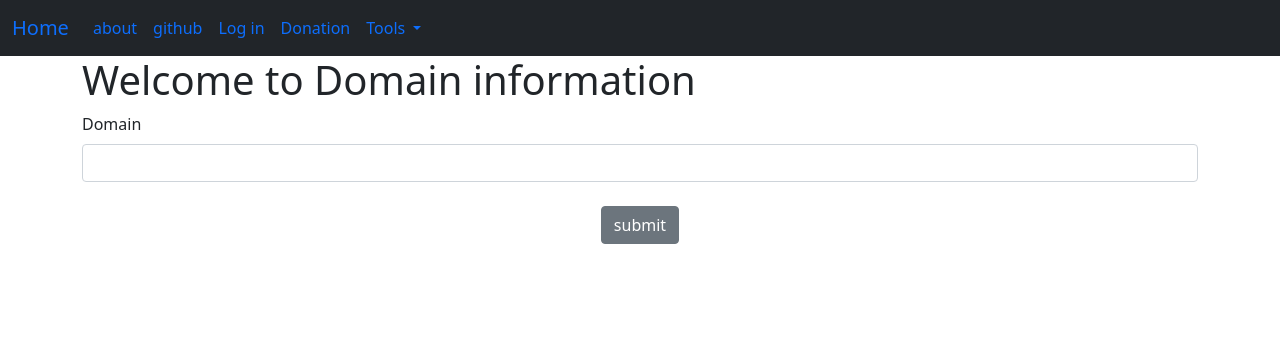
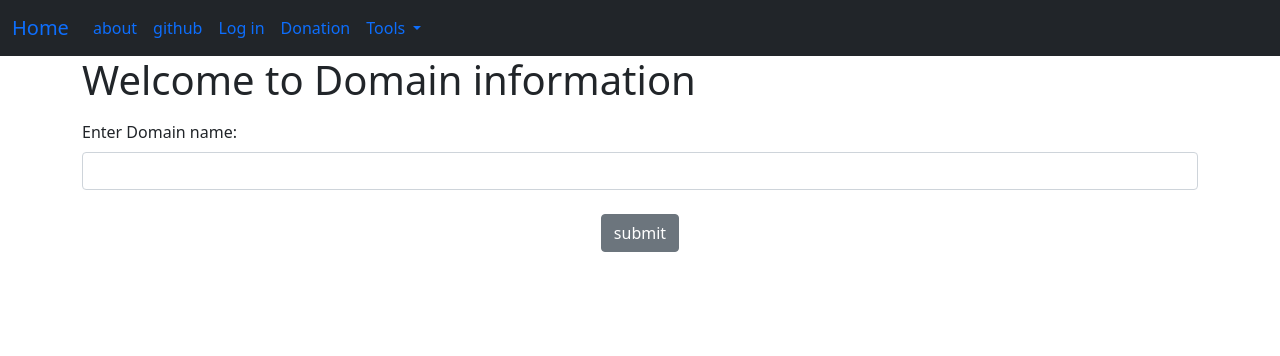
Before and after one commit to iamjavad/wtfdomain, a Flask app: page / in a window 1280 px wide. Shown: the top 356 px of the page. Run offline with Flask 2, Linux system fonts and the light colour scheme.

Commit message:
clean up

```diff
--- a/app.py
+++ b/app.py
@@ -10,7 +10,7 @@ from wtforms.validators import DataRequired
 app = Flask(__name__)
 
 class DmainInput(FlaskForm):
-    Domain = StringField("Domain", validators=[DataRequired()])
+    Domain = StringField("Enter Domain name:", validators=[DataRequired()])
     Submit = SubmitField("submit")
 
 app.config['SECRET_KEY'] = 'mysuper secret key'
--- a/templates/index.html
+++ b/templates/index.html
@@ -3,6 +3,8 @@
 
 <h1>Welcome to Domain information</h1>
 <form method="POST">
+    <div class="form-floating mb-3"></div>
+
     {{ form.hidden_tag() }}
     {{ form.Domain.label(
         class="form-label"
@@ -11,9 +13,10 @@
     {{ form.Domain(
         class="form-control"
     ) }}
+    </div>
     <br/>
+
     <center>
-
     {{ form.Submit(
         class="btn btn-secondary"
     ) }}
```
